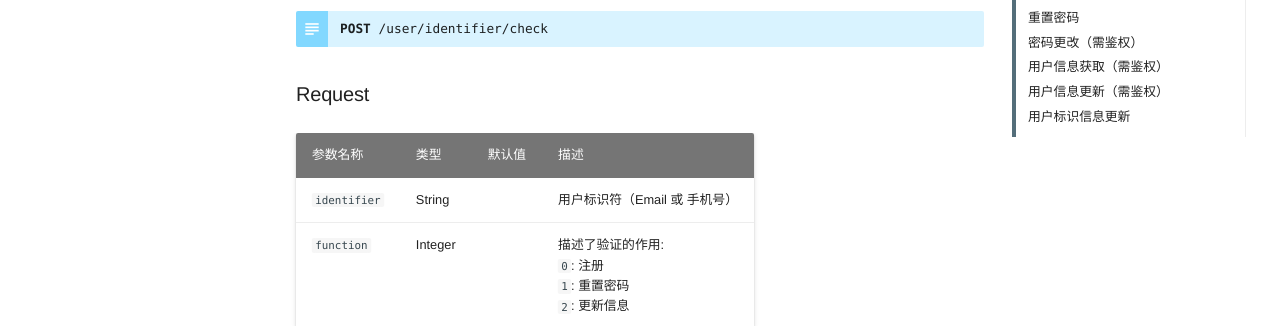
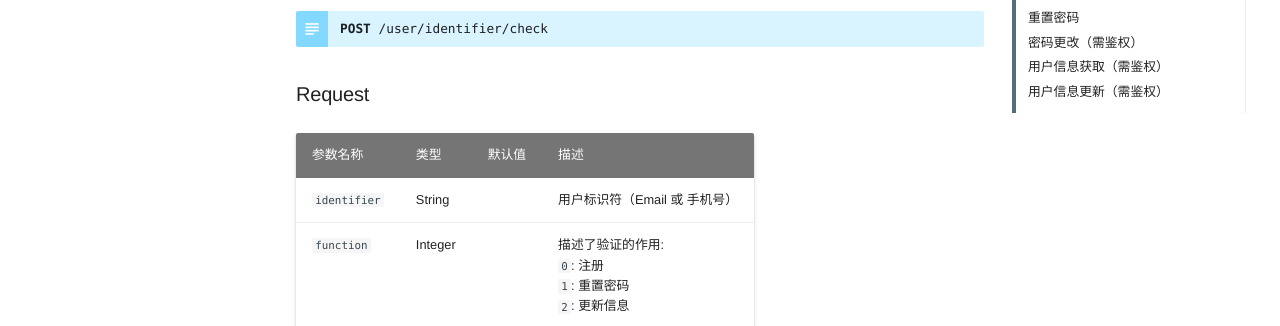
Before and after one commit to whu2017/docs, an MkDocs documentation site: the page built from docs/user.md, in a window 1280 px wide and 900 px high. Shown: the part 235-561 px from the top of the window. Built offline with MkDocs 1.6.1, drawn with Linux system fonts in a browser that asks for light colours; comment, search, counter and statistics services are not loaded; old or Windows-style settings are respelled for this version of MkDocs.

Commit message:
更新标题

````diff
--- a/docs/user.md
+++ b/docs/user.md
@@ -221,6 +221,3 @@
 ```
 
 以上返回为更新后的用户个人信息。
-
-
-## 用户标识信息更新
````
